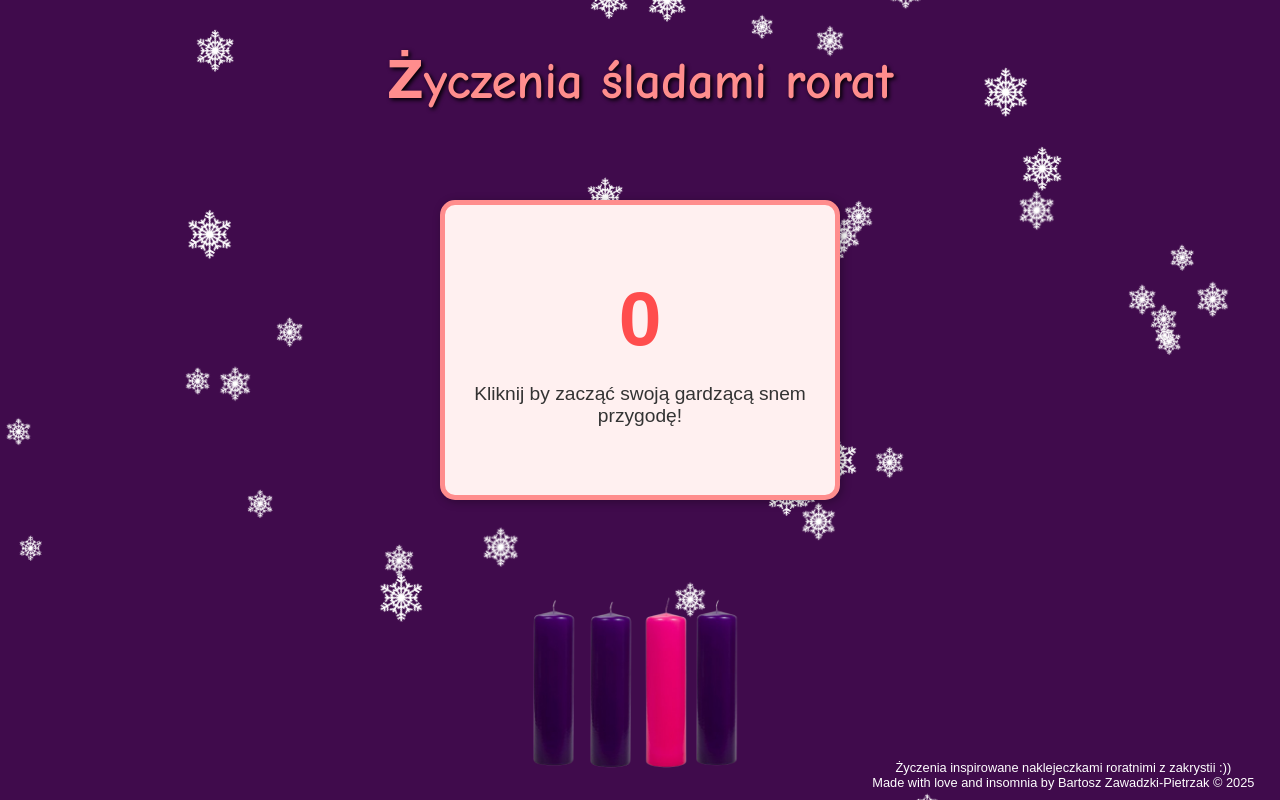
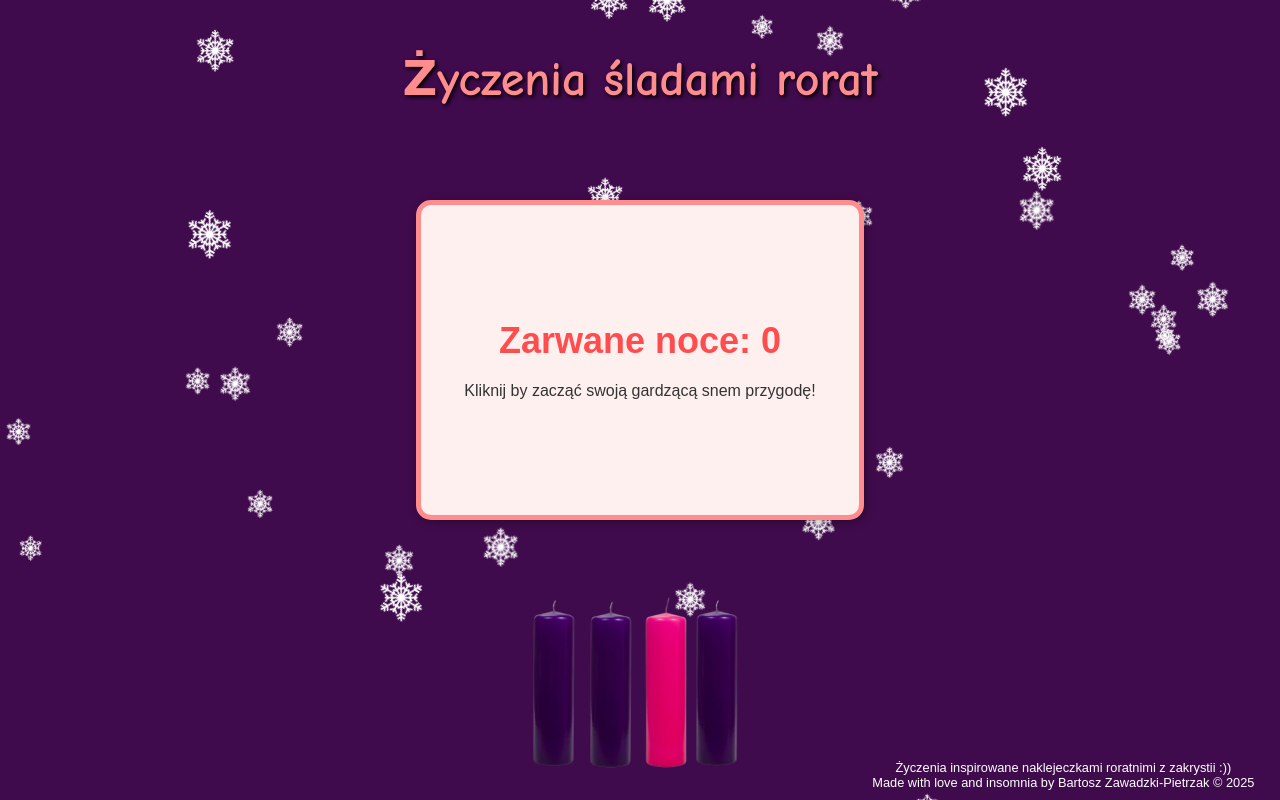
Before and after one commit to Bartolus13/Roraty2025, a plain HTML site: page index.html in a window 1280 px wide. Drawn offline with Linux system fonts and the light colour scheme.

Commit message:
Add files via upload

```diff
--- a/index.html
+++ b/index.html
@@ -11,7 +11,7 @@
     <img src="santa.png" alt="santa" id="santa">
 
     <button id="box" onclick="handleClick()">
-        <h1 id="number">0</h1>
+        <h1 id="number">Zarwane noce: 0</h1>
         <p id="message">Kliknij by zacząć swoją gardzącą snem przygodę!</p>
     </button>
 
--- a/script.js
+++ b/script.js
@@ -110,7 +110,7 @@ function handleClick() {
         dzien++;
         body.style.animation = "backgroundpurple 10s infinite ease-in-out";
     }
-    number.textContent = dzien;
+    number.textContent = "Zarwane noce: " + dzien;
     message.textContent = zyczenia[dzien - 1] || "Wesołych Świąt!";
 
     if (dzien === 7) {
--- a/style.css
+++ b/style.css
@@ -29,7 +29,7 @@ body {
 }
 
 #title {
-    font-size: 4vw;
+    font-size: 6vh;
     font-family: 'Comic Sans MS', cursive, sans-serif;
     color: #ff8d8d;
     font-weight: bold;
@@ -42,11 +42,12 @@ body {
     width: max-content;
     transform: translate(-50%, 0);
     z-index: 10;
+    max-width: 80vw;
 }
 
 #title:hover {
     color: #fa4d4d;
-    font-size: 5vw;
+    font-size: 7vh;
     cursor: pointer;
     text-shadow: 2px 2px 4px #000000, -20px -20px 1px #47105e, 20px 20px 1px #990a94;
     transform: rotate(2deg) translate(-50%, 0);
@@ -73,7 +74,7 @@ body {
 }
 
 #santa {
-    width: 400px;
+    width: 30%;
     position: fixed;
     visibility: hidden;
 }
@@ -88,8 +89,9 @@ body {
 }
 
 #box {
-    width: 400px;
-    height: 300px;
+    width: 35%;
+    min-width: 300px;
+    height: 40%;
     margin: 0 auto 0 auto;
     padding: 10px;
     border: 5px solid #ff8d8d;
@@ -115,14 +117,14 @@ body {
 }
 
 #number {
-    font-size: 6vw;
+    font-size: 4.5vh;
     color: #ff4d4d;
     margin-bottom: 20px;
     user-select: none;
 }
 
 #message {
-    font-size: 1.5vw;
+    font-size: 2vh;
     color: #333333;
     user-select: none;
 }
```
